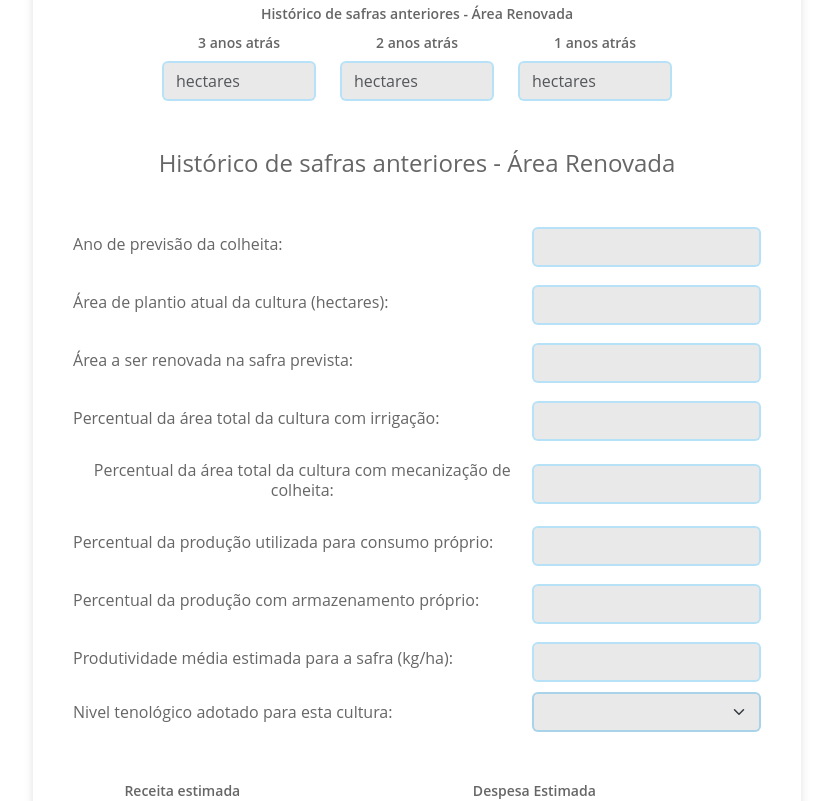
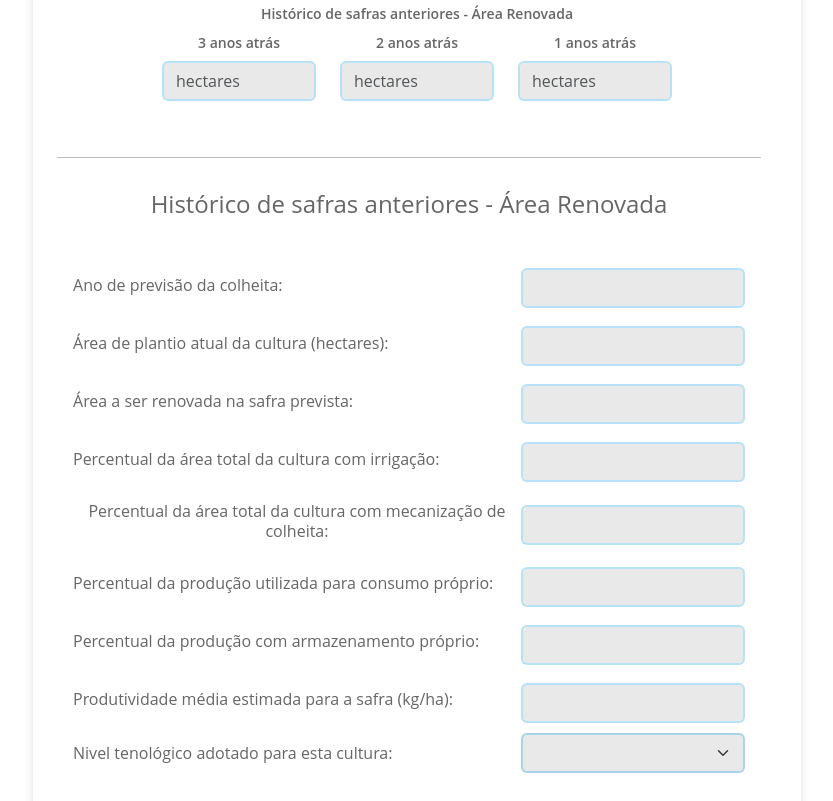
Before and after one commit to GustQueiroz/agroApp, a React (Create React App) app: page /cultura-perene in a window 1280 px wide. Shown: the part 660-1461 px from the top of the page, without its empty margins (223-1056 px from the left). Built offline with nearby package versions, Linux system fonts and the light colour scheme.

Commit message:
commit-correcoes

```diff
--- a/src/components/FormAnnualCulture.jsx
+++ b/src/components/FormAnnualCulture.jsx
@@ -86,6 +86,7 @@ const FormAnnualCulture = () => {
             </div>
         </div>
         <div className="col-12"></div>
+        <div className="row g-3 container-2">
         <div className="col-12"></div>
         <div className="col-12">
             <label htmlFor="inputCivilState" className="form-label centered">Dados da Safra Prevista</label>
@@ -97,8 +98,6 @@ const FormAnnualCulture = () => {
             </select>
         </div>
         <div className="col-12"></div>
-
-        <div className="row g-3 container-2">
         <div className="col-12"></div>
         <div className='text-center'>
           <div className="col-8 text-center"><h6>Ano de previsão da colheita:</h6></div>
--- a/src/components/FormPerennialCulture.jsx
+++ b/src/components/FormPerennialCulture.jsx
@@ -102,7 +102,8 @@ const FormPerennialCulture = () => {
             </div>
         </div>
         <div className="col-12"></div>
-        <div className="col-12"></div>
+        <div className="row g-3 container-2">
+        <div className='col-12'></div>
         <div className="col-12">
           <label htmlFor="inputDate" className="form-label centered"><h4>Histórico de safras anteriores - Área Renovada</h4></label>
         </div>
@@ -174,6 +175,8 @@ const FormPerennialCulture = () => {
             </select>
         </div>
         <div className='col-12'></div>
+        <div className='col-12'></div>
+        </div>
         <div className='col-12'></div>
         <div className="col-4">
           <label htmlFor="inputText" className="form-label centered">Receita estimada</label>
```
